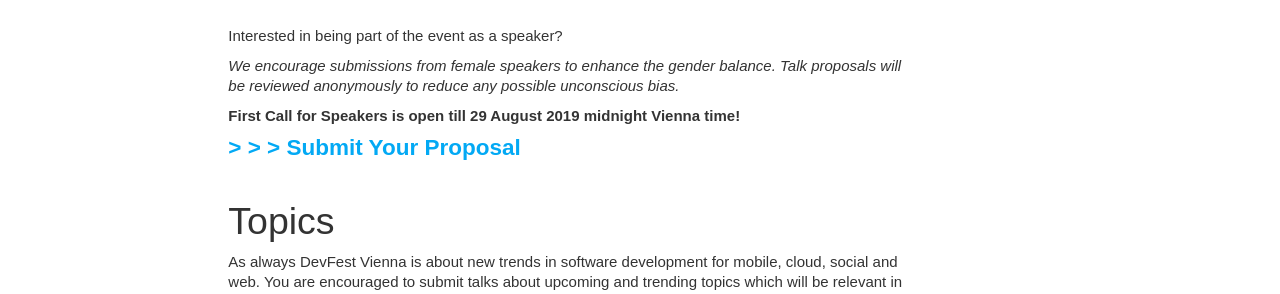
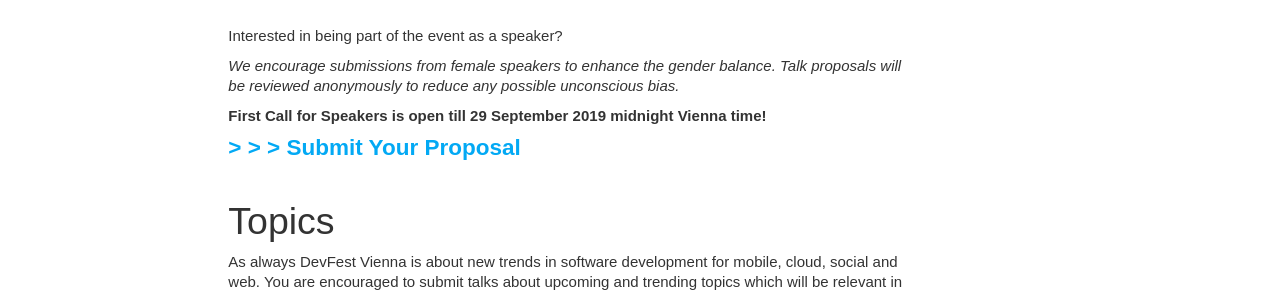
Before and after one commit to DevFestVienna/devfest-at-site, a Jekyll site: the page built from call.md, in a window 1280 px wide and 900 px high. Shown: the part 263-557 px from the top of the window. Built offline with Jekyll 4.4.1, drawn with Linux system fonts in a browser that asks for light colours; comment, search, counter and statistics services are not loaded.

```diff
--- a/_includes/post.html
+++ b/_includes/post.html
@@ -34,11 +34,6 @@
                     {% endif %}
 
                     <div class="post-body">{{ content }}
-{% comment %}
-                    {% if page.permalink == '/call/' %}
-                        <a href="https://cfp.gdg-vienna.at/" target="_blank" role="button" class="btn btn-primary">Submit Proposal</a>
-                    {% endif %}
-{% endcomment %}
                     </div>
 
                     <div class="page-navigation" id="page-navigation">
--- a/_layouts/post.html
+++ b/_layouts/post.html
@@ -22,12 +22,6 @@
 
     <script src="{{ "/js/jquery-2.1.1.min.js" | prepend: site.baseurl }}"></script>
 
-    {% comment %}
-    {% if page.permalink == '/call/' %}
-        {% include call-modal.html %}
-    {% endif %}
-    {% endcomment %}
-
     <script src="{{ "/js/bootstrap.min.js" | prepend: site.baseurl }}"></script>
     <script src="{{ "/js/jquery.appear.min.js" | prepend: site.baseurl }}"></script>
     <script src="{{ "/js/waves.min.js" | prepend: site.baseurl }}"></script>
--- a/call.md
+++ b/call.md
@@ -18,7 +18,7 @@ Interested in being part of the event as a speaker?
 _We encourage submissions from female speakers to enhance the gender balance.
 Talk proposals will be reviewed anonymously to reduce any possible unconscious bias._
 
-**First Call for Speakers is open till 29 August 2019 midnight Vienna time!**
+**First Call for Speakers is open till 29 September 2019 midnight Vienna time!**
 
 ###### **[&gt; &gt; &gt; Submit Your Proposal]({{ site.c4pUrl }})** ######
 
```
Also changed, not shown: _data/schedule.yml (+5 -5 lines).
